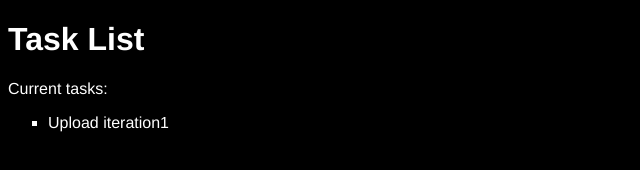
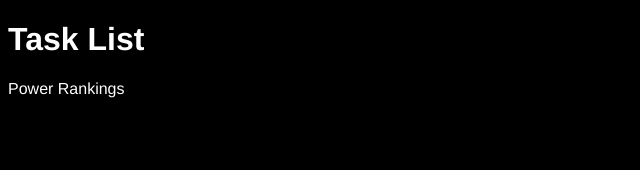
Before and after one commit to lauren-adams/PowerRankings, a plain HTML site: page index.html in a window 1280 px wide. Shown: the whole page, without its empty margins (0-640 px from the left). Drawn offline with Linux system fonts and the light colour scheme.

```diff
--- a/index.html
+++ b/index.html
@@ -10,9 +10,10 @@
 <body>
     <body class="dark-theme"></body>
     <h1>Task List</h1>
-    <p id="msg">Current tasks:</p>
+    <!--<p id="msg">Current tasks:</p>-->
+    <p id="msg">Power Rankings</p>
     <ul>
-      <li class="list">Upload iteration1</li>
+      <!--<li class="list">Upload iteration1</li>-->
     </ul>
     <script srs="app.js"></script>
     <noscript>You need to enable JavaScript to view the full site.</noscript>
```
